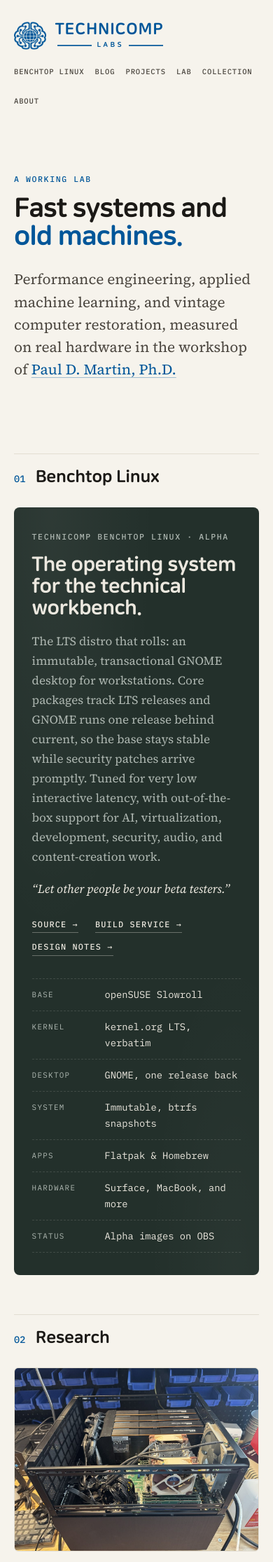
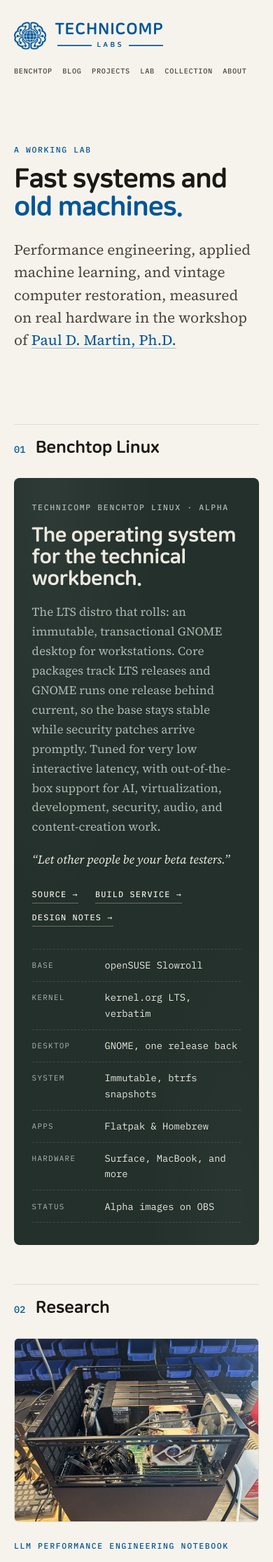
Before and after one commit to TechnicompLabs/technicomplabs.github.io, a Jekyll site: the page built from index.md, in a window 390 px wide. Shown: the top 2232 px of the page at 70% size. Built offline with Jekyll 4.4.1, drawn with Linux system fonts in a browser that asks for light colours.

Commit message:
Phone nav: short Benchtop label, single scrollable row

```diff
--- a/_data/navigation.yml
+++ b/_data/navigation.yml
@@ -1,4 +1,5 @@
 - title: Benchtop Linux
+  short: Benchtop
   url: /benchtop/
 - title: Blog
   url: /blog/
--- a/_layouts/default.html
+++ b/_layouts/default.html
@@ -28,7 +28,7 @@
       </a>
       <nav class="site-nav" aria-label="Primary">
         {% for item in site.data.navigation %}
-          <a href="{{ item.url | relative_url }}"{% if page.url contains item.url %} class="current" aria-current="page"{% endif %}>{{ item.title }}</a>
+          <a href="{{ item.url | relative_url }}"{% if page.url contains item.url %} class="current" aria-current="page"{% endif %}>{% if item.short %}<span class="nav-long">{{ item.title }}</span><span class="nav-short">{{ item.short }}</span>{% else %}{{ item.title }}{% endif %}</a>
         {% endfor %}
       </nav>
     </div>
--- a/assets/css/main.css
+++ b/assets/css/main.css
@@ -90,6 +90,7 @@ a:hover { color: var(--accent-ink); text-decoration-color: currentColor; }
 }
 .site-nav a:hover { color: var(--ink); border-bottom-color: var(--rule); }
 .site-nav a.current { color: var(--accent); border-bottom-color: var(--accent); }
+.nav-short { display: none; }
 
 .site-main { padding: 2rem 0 5rem; }
 
@@ -233,8 +234,11 @@ th { font-family: var(--mono); font-size: 0.72rem; font-weight: 500; letter-spac
   html { font-size: 16px; }
   .wrap { padding: 0 1.25rem; }
   .measure { padding: 0 1.25rem; }
-  .site-nav { gap: 0.95rem; }
-  .site-nav a { font-size: 0.66rem; letter-spacing: 0.08em; }
+  .site-nav { gap: 0.9rem; flex-wrap: nowrap; overflow-x: auto; width: 100%; scrollbar-width: none; -webkit-overflow-scrolling: touch; }
+  .site-nav::-webkit-scrollbar { display: none; }
+  .site-nav a { font-size: 0.64rem; letter-spacing: 0.07em; white-space: nowrap; flex: none; }
+  .nav-long { display: none; }
+  .nav-short { display: inline; }
   .section-head .more { display: none; }
   .cards { grid-template-columns: 1fr; }
   .hero { padding: 2rem 0 3rem; }
```
